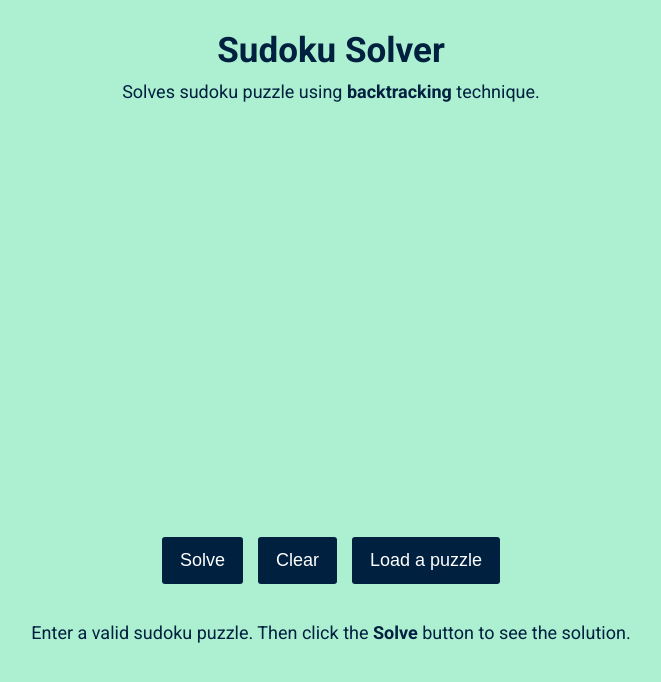
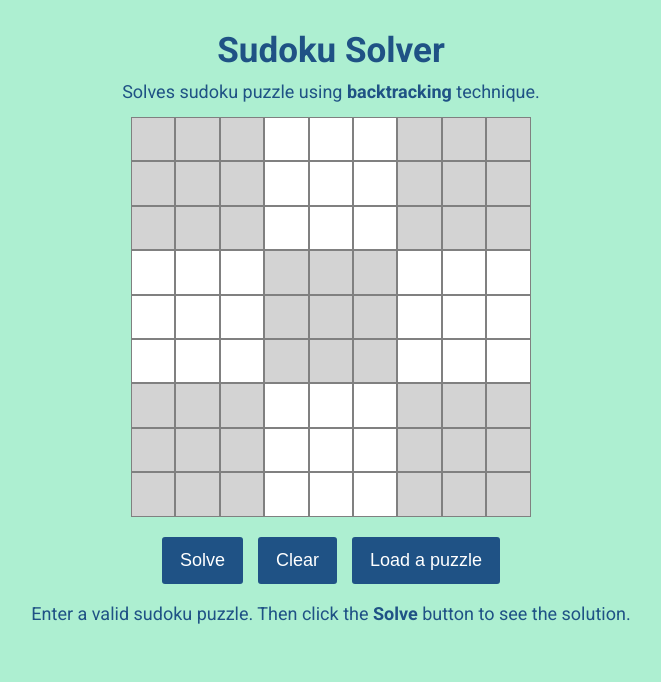
Before and after one commit to Aymen-Nacer/Sudoku-Solver-in-Angular, an Angular app in the folder soduku-solver/: page / in a window 1280 px wide. Shown: the top 682 px of the page, without its empty margins (309-970 px from the left). Built offline with nearby package versions, Linux system fonts and the light colour scheme.

Commit message:
Use drawboard service to draw a board in app component

```diff
--- a/soduku-solver/src/app/app.component.css
+++ b/soduku-solver/src/app/app.component.css
@@ -1,7 +1,7 @@
 @import url("https://fonts.googleapis.com/css2?family=Oswald:wght@200;300;400;500;600;700&family=Roboto:ital,wght@0,100;0,300;0,400;0,500;0,700;0,900;1,100;1,300;1,400;1,500;1,700;1,900&display=swap");
 
 .intro {
-  color: #00203fff;
+  color: rgb(31, 82, 133);
   font-size: 35px;
   margin: 30px 0px 10px 0px;
 }
@@ -17,7 +17,7 @@ h1 {
 .instruction-1,
 .description {
   font-size: 18px;
-  color: #00203fff;
+  color: rgb(31, 82, 133);
 }
 
 .description {
@@ -47,13 +47,13 @@ h1 {
 .puzzle input {
   text-align: center;
   font-size: 30px;
-  width: 60px;
-  height: 60px;
+  width: 44.4px;
+  height: 44.4px;
   border: 1px #808080 solid;
 }
 
 .empty-el {
-  color: #00203fff;
+  color: rgb(31, 82, 133);
 }
 
 .buttons {
@@ -64,7 +64,7 @@ h1 {
 .clear-button,
 .load-button {
   margin-top: 20px;
-  background-color: #00203fff;
+  background-color: rgb(31, 82, 133);
   border: none;
   border-radius: 3px;
   color: white;
--- a/soduku-solver/src/app/app.component.html
+++ b/soduku-solver/src/app/app.component.html
@@ -15,20 +15,20 @@
         <span class="decorator-elem">backtracking</span> technique.
       </p>
 
-      <div id="puzzle" class="puzzle"></div>
+      <div #puzzle class="puzzle"></div>
       <div class="buttons">
-        <button type="button" id="solve-button" class="solve-button">
+        <button type="button" (click)="onSolved()" class="solve-button">
           Solve
         </button>
-        <button type="button" id="clear-button" class="clear-button">
+        <button type="button" (click)="onCleared()" class="clear-button">
           Clear
         </button>
-        <button type="button" id="load-button" class="load-button">
+        <button type="button" (click)="onLoaded()" class="load-button">
           Load a puzzle
         </button>
       </div>
       <br />
-      <br />
+
       <div class="instructions">
         <p class="instruction-1">
           Enter a valid sudoku puzzle. Then click the
--- a/soduku-solver/src/app/app.component.ts
+++ b/soduku-solver/src/app/app.component.ts
@@ -1,10 +1,46 @@
-import { Component } from '@angular/core';
+import {
+  Component,
+  ElementRef,
+  OnInit,
+  ViewChild,
+  ViewEncapsulation,
+} from '@angular/core';
+import { DrawBoardService } from './draw-board.service';
+import { LoadBoardsService } from './load-boards.service';
+import { SolverService } from './solver.service';
 
 @Component({
   selector: 'app-root',
   templateUrl: './app.component.html',
-  styleUrls: ['./app.component.css']
+  styleUrls: ['./app.component.css'],
+  encapsulation: ViewEncapsulation.None,
 })
-export class AppComponent {
+export class AppComponent implements OnInit {
   title = 'soduku-solver';
+  @ViewChild('puzzle') puzzleElement!: ElementRef;
+
+  constructor(
+    private drawBoard: DrawBoardService,
+    private loadBoards: LoadBoardsService,
+    private solver: SolverService
+  ) {}
+
+  ngAfterViewInit() {
+    const sudokuBoard: Element = this.puzzleElement.nativeElement;
+    this.drawBoard.drawBoard(sudokuBoard);
+  }
+
+  ngOnInit() {}
+
+  onSolved() {
+    console.log('onSolved');
+  }
+
+  onCleared() {
+    console.log('onCleared');
+  }
+
+  onLoaded() {
+    console.log('onLoaded');
+  }
 }
--- a/soduku-solver/src/app/draw-board.service.ts
+++ b/soduku-solver/src/app/draw-board.service.ts
@@ -1,34 +1,34 @@
-import { Injectable } from '@angular/core';
+import { Injectable, Renderer2, RendererFactory2 } from '@angular/core';
 
 @Injectable({
-  providedIn: 'root'
+  providedIn: 'root',
 })
 export class DrawBoardService {
+  private renderer: Renderer2;
 
-
-
-  constructor() { }
-
+  constructor(rendererFactory: RendererFactory2) {
+    this.renderer = rendererFactory.createRenderer(null, null);
+  }
 
   drawBoard(sudokuBoard: Element) {
-    const squares = 81
+    const squares = 81;
 
-    for (let i=0; i<squares; i++) {
-        const inputElement = document.createElement("input")
-        inputElement.setAttribute('type', 'number')
-        inputElement.setAttribute('min', '1')
-        inputElement.setAttribute('max', '9')
-
+    for (let i = 0; i < squares; i++) {
+      const inputElement = this.renderer.createElement('input');
+      this.renderer.setAttribute(inputElement, 'type', 'number');
+      this.renderer.setAttribute(inputElement, 'min', '1');
+      this.renderer.setAttribute(inputElement, 'max', '9');
+      console.log(i);
       if (
         ((i % 9 == 0 || i % 9 == 1 || i % 9 == 2) && i < 21) ||
         ((i % 9 == 6 || i % 9 == 7 || i % 9 == 8) && i < 27) ||
-            ((i % 9 == 3 || i % 9 == 4 || i % 9 == 5) && (i > 27 && i < 53)) ||
+        ((i % 9 == 3 || i % 9 == 4 || i % 9 == 5) && i > 27 && i < 53) ||
         ((i % 9 == 0 || i % 9 == 1 || i % 9 == 2) && i > 53) ||
         ((i % 9 == 6 || i % 9 == 7 || i % 9 == 8) && i > 53)
       ) {
-            inputElement.classList.add('odd-section')
+        this.renderer.addClass(inputElement, 'odd-section');
       }
-        sudokuBoard.appendChild(inputElement)
+      this.renderer.appendChild(sudokuBoard, inputElement);
     }
   }
 }
```
Lines whose indentation alone changed are shown as unchanged.
